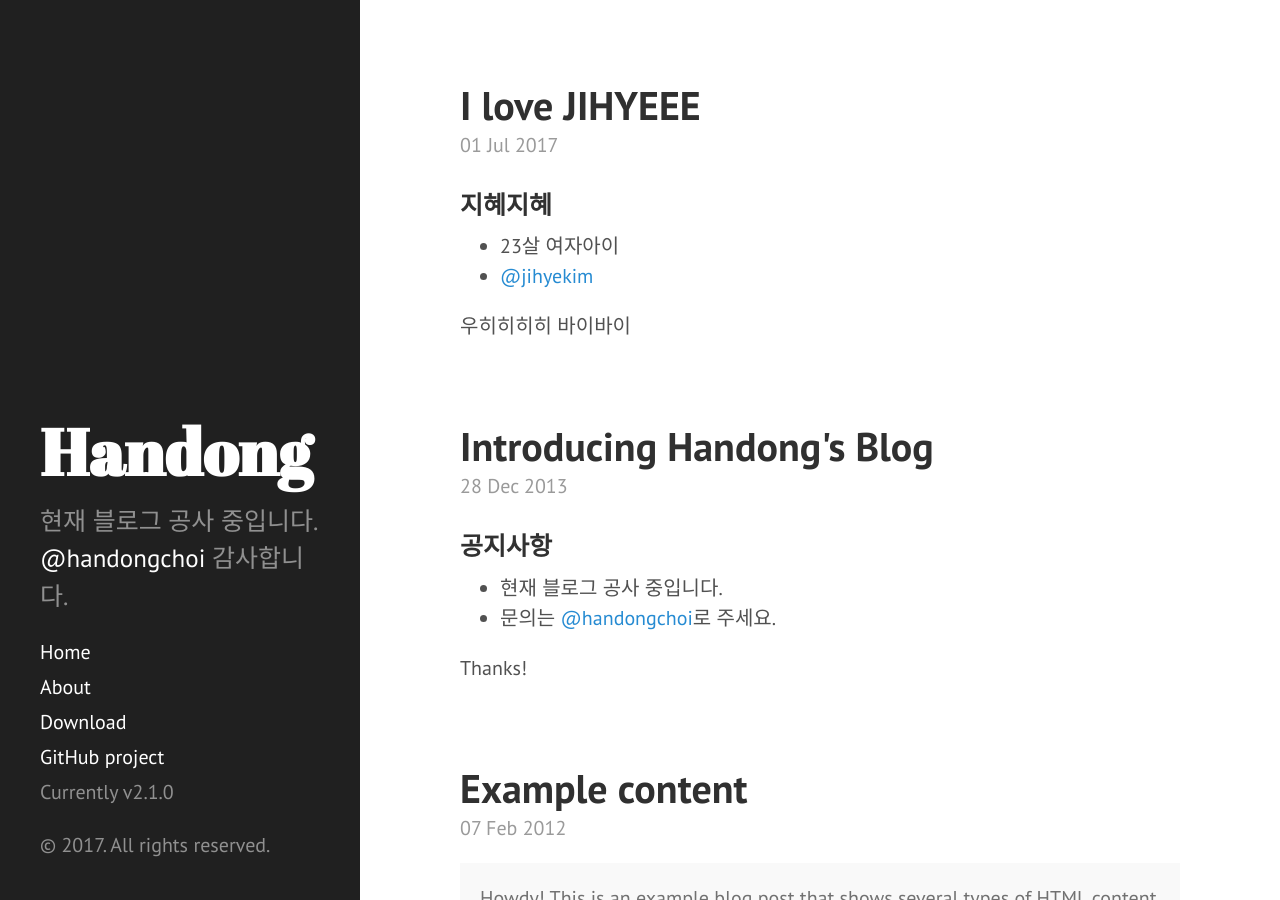
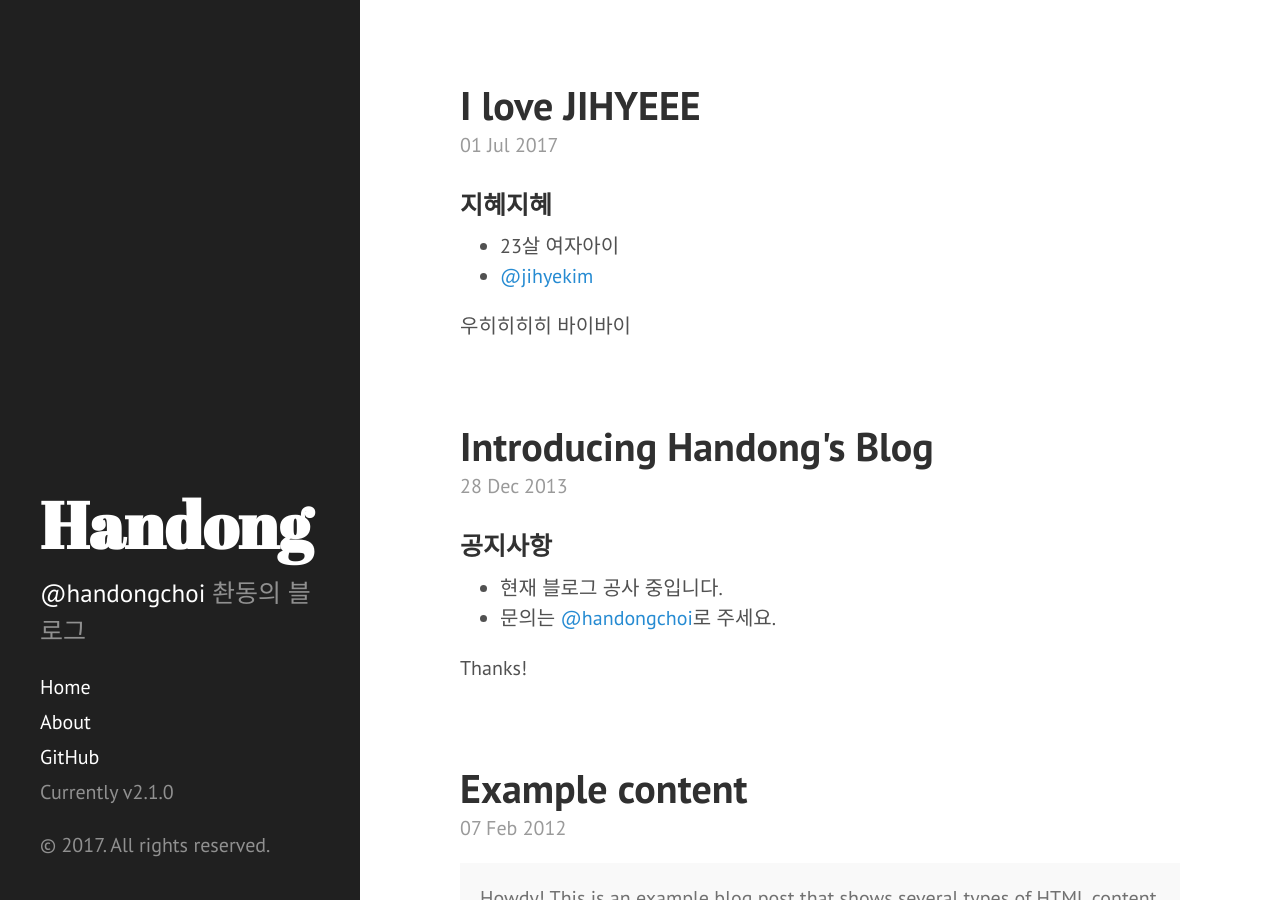
Before and after one commit to henrychoi7/henrychoi7.github.io, a Jekyll site: the page built from index.html, in a window 1280 px wide and 900 px high. Built offline with Jekyll 4.4.1, drawn with Linux system fonts in a browser that asks for light colours; the list of posts is cut into pages by our own code.

Commit message:
modified new sidebar and config.yml

```diff
--- a/_config.yml
+++ b/_config.yml
@@ -8,7 +8,7 @@ permalink:        pretty
 # Setup
 title:            Handong
 tagline:          'Blog'
-description:      '현재 블로그 공사 중입니다. <a href="https://www.facebook.com/handongchoi" target="_blank">@handongchoi</a> 감사합니다.'
+description:      '<a href="https://www.facebook.com/handongchoi" target="_blank">@handongchoi</a> 촨동의 블로그'
 url:              http://handongchoi.com
 baseurl:          /
 
--- a/_includes/sidebar.html
+++ b/_includes/sidebar.html
@@ -26,8 +26,7 @@
         {% endif %}
       {% endfor %}
 
-      <a class="sidebar-nav-item" href="{{ site.github.repo }}/archive/v{{ site.version }}.zip">Download</a>
-      <a class="sidebar-nav-item" href="{{ site.github.repo }}">GitHub project</a>
+      <a class="sidebar-nav-item" href="{{ site.github.repo }}">GitHub</a>
       <span class="sidebar-nav-item">Currently v{{ site.version }}</span>
     </nav>
 
```
